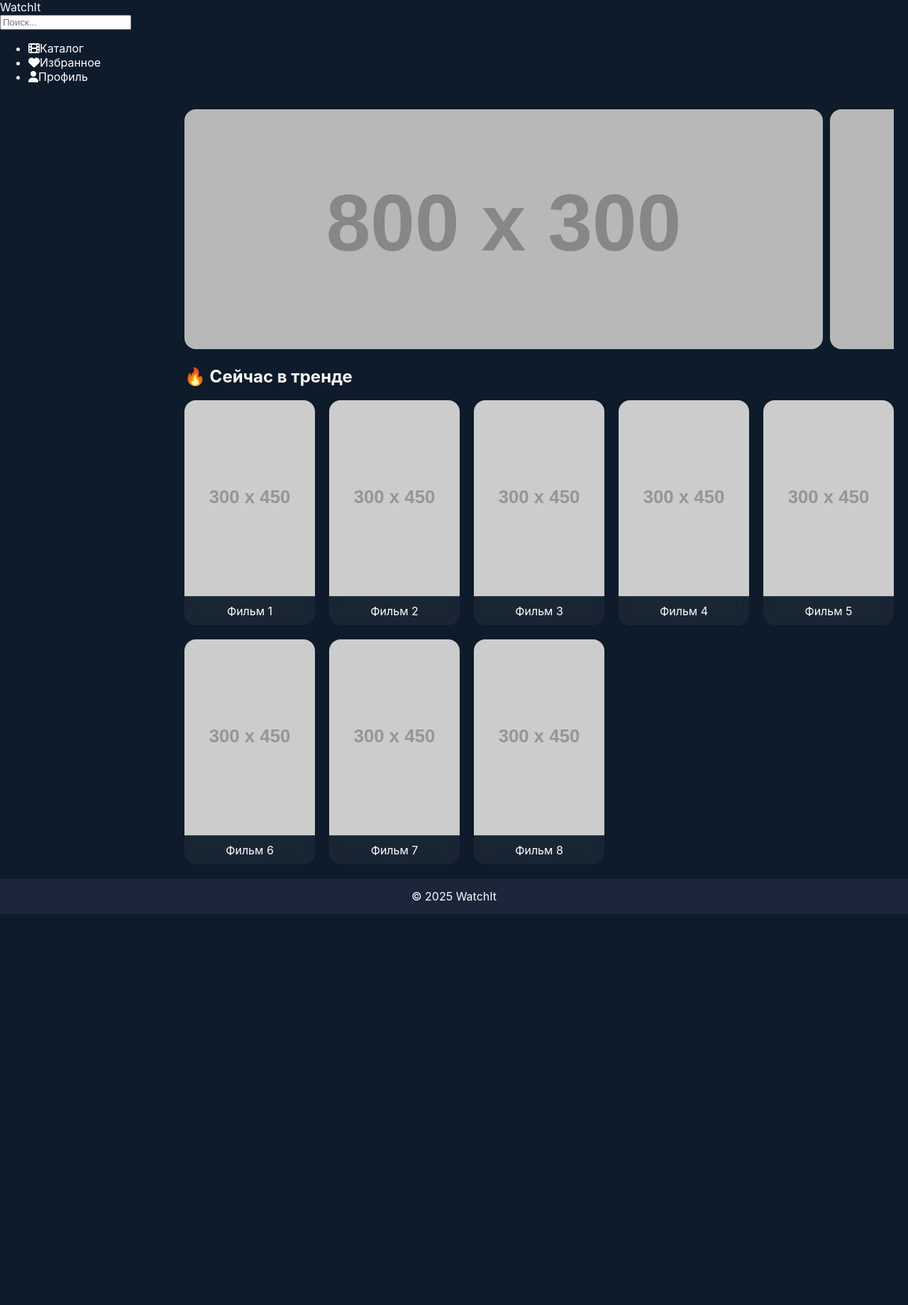
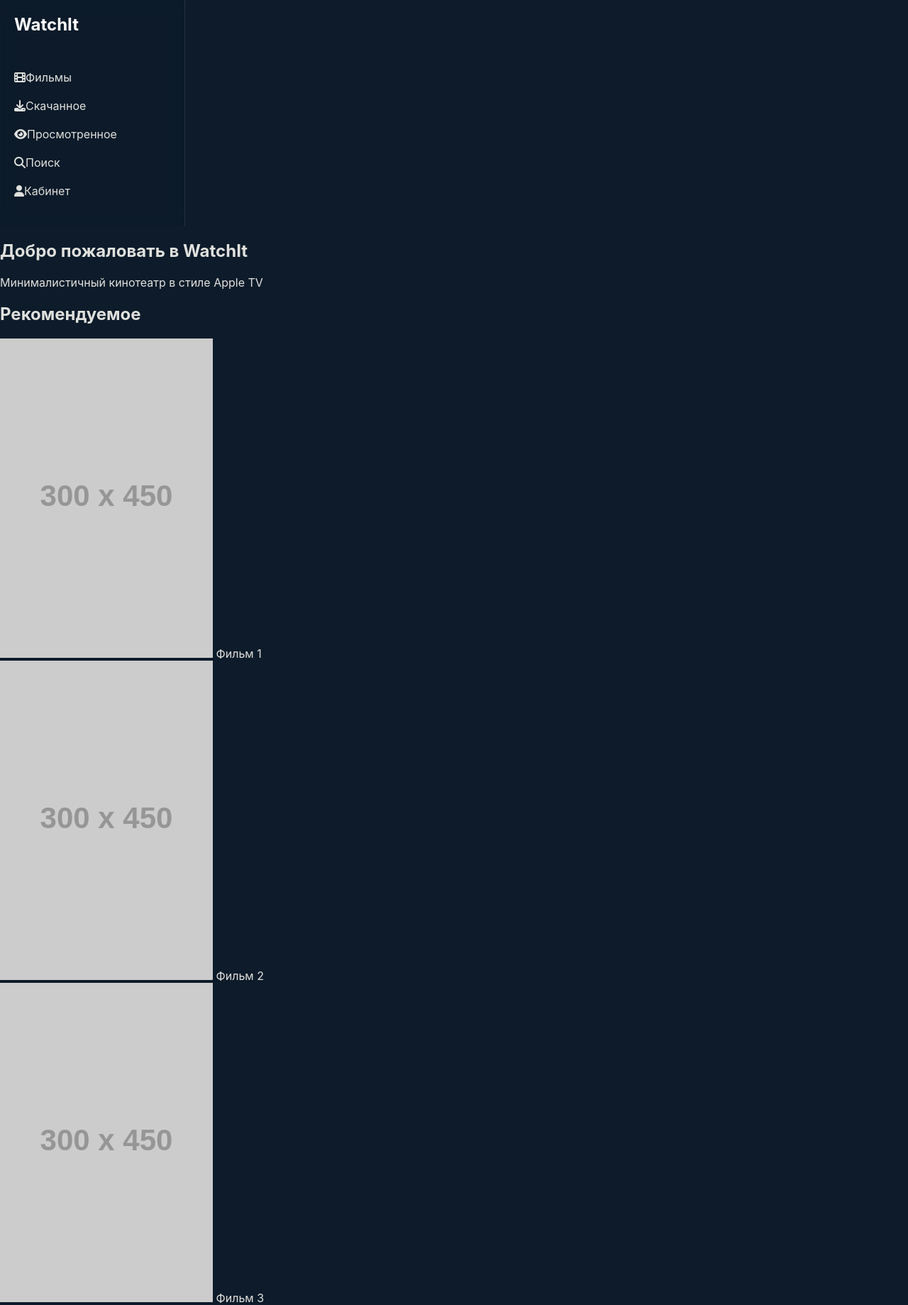
Before and after one commit to killapoper/watchit, a Flask app: page / in a window 1280 px wide. Shown: the whole page at 71% size. Before the commit the page ends 1288 px from the top, so only its background shows below. Run offline with Flask 3, Linux system fonts and the light colour scheme; grey boxes labelled with a size stand in for pictures from a placeholder-image service; parts of the project's set-up code (start-up, migrations or seed data) failed here and were passed over; some libraries are stand-ins or nearby versions.

Commit message:
Обновил сайт: новый дизайн, стили и скрипты

```diff
--- a/static/script.js
+++ b/static/script.js
@@ -1,12 +1,10 @@
-window.onload = () => {
-  // Анимация карточек
-  document.querySelectorAll('.card').forEach((c,i)=> {
-    setTimeout(()=> {
-      c.style.opacity=1; c.style.transform='translateY(0)';
-    }, 150*i);
+document.querySelectorAll('.card').forEach(card => {
+  card.addEventListener('click', () => {
+    const modal = document.querySelector('.modal');
+    modal.classList.add('active');
   });
-};
+});
 
-function openFilm(id) {
-  window.location = `/film/${id}`;
-}
+document.querySelector('.close-btn').addEventListener('click', () => {
+  document.querySelector('.modal').classList.remove('active');
+});
--- a/static/style.css
+++ b/static/style.css
@@ -1,17 +1,153 @@
-body, html { margin:0; padding:0; font-family: -apple-system, sans-serif; background: #0d1b2a; color: #fff; }
-.sidebar { /* как раньше */ }
-.content { padding:20px; margin-left:240px;}
-.slider { display:flex; overflow-x:auto; scroll-snap-type: x mandatory; gap:10px; margin-bottom:20px;}
-.slide { flex:0 0 auto; width:90%; scroll-snap-align:center; position:relative; }
-.slide img { width:100%; border-radius:16px; filter: brightness(0.9);}
-.film-grid { display:grid; grid-template-columns: repeat(auto-fit,minmax(160px,1fr)); gap:20px;}
-.card { background:rgba(255,255,255,0.05); border-radius:16px; backdrop-filter: blur(10px); transition:0.3s; cursor:pointer; overflow:hidden; opacity:0; transform:translateY(20px);}
-.card img{width:100%;display:block; border-bottom:1px solid rgba(255,255,255,0.1);}
-.card-info { padding:10px; text-align:center;}
-.card:hover { transform: scale(1.05); box-shadow:0 0 20px rgba(255,255,255,0.15);}
-.footer { text-align:center;padding:15px;background:#1b263b;}
-.film-page { padding:20px; max-width:800px; margin:20px auto;}
-.film-content { display:flex; gap:20px; }
-.film-content img { width:40%; border-radius:16px; }
-.back { margin-bottom:20px; }
-.watch-btn { padding:10px 20px;border:none;border-radius:10px;background:linear-gradient(45deg,#778da9,#415a77);cursor:pointer;}
+/* Общие стили */
+body {
+  margin: 0;
+  font-family: -apple-system, BlinkMacSystemFont, "Segoe UI", Roboto, "Helvetica Neue", sans-serif;
+  background-color: #0d1b2a;
+  color: #e0e1dd;
+  display: flex;
+  height: 100vh;
+  overflow: hidden;
+}
+
+.container {
+  display: flex;
+  width: 100%;
+}
+
+/* Боковое меню */
+.sidebar {
+  width: 220px;
+  background: rgba(13, 27, 42, 0.6);
+  backdrop-filter: blur(12px);
+  padding: 20px;
+  display: flex;
+  flex-direction: column;
+  justify-content: space-between;
+  border-right: 1px solid rgba(255, 255, 255, 0.1);
+}
+
+.logo {
+  font-size: 24px;
+  font-weight: bold;
+  margin-bottom: 30px;
+  color: #fff;
+}
+
+nav ul {
+  list-style: none;
+  padding: 0;
+  margin: 0;
+}
+
+nav ul li {
+  margin: 20px 0;
+  cursor: pointer;
+  transition: 0.2s ease;
+}
+
+nav ul li:hover {
+  color: #778da9;
+}
+
+/* Контент */
+.content {
+  flex: 1;
+  padding: 40px;
+  overflow-y: auto;
+}
+
+.film-grid {
+  display: grid;
+  grid-template-columns: repeat(auto-fit, minmax(160px, 1fr));
+  gap: 30px;
+}
+
+.card {
+  background: rgba(255, 255, 255, 0.05);
+  border-radius: 16px;
+  overflow: hidden;
+  backdrop-filter: blur(6px);
+  transition: transform 0.3s ease, box-shadow 0.3s ease;
+  cursor: pointer;
+  text-align: center;
+  position: relative;
+}
+
+.card:hover {
+  transform: scale(1.05);
+  box-shadow: 0 8px 24px rgba(255, 255, 255, 0.08);
+}
+
+.card img {
+  width: 100%;
+  height: auto;
+  display: block;
+}
+
+.card span {
+  padding: 12px;
+  display: block;
+  font-size: 16px;
+}
+
+/* Модальное окно */
+.modal {
+  position: fixed;
+  top: 0;
+  left: 0;
+  width: 100%;
+  height: 100%;
+  background: rgba(13, 27, 42, 0.85);
+  backdrop-filter: blur(12px);
+  display: none;
+  align-items: center;
+  justify-content: center;
+  z-index: 1000;
+}
+
+.modal.active {
+  display: flex;
+}
+
+.modal-content {
+  position: relative;
+  width: 90%;
+  max-width: 800px;
+  background: #1b263b;
+  border-radius: 16px;
+  overflow: hidden;
+  box-shadow: 0 12px 30px rgba(0, 0, 0, 0.6);
+}
+
+.modal-content video {
+  width: 100%;
+  height: auto;
+  display: block;
+}
+
+.close-btn {
+  position: absolute;
+  top: 12px;
+  right: 16px;
+  background: none;
+  color: white;
+  font-size: 24px;
+  border: none;
+  cursor: pointer;
+}
+
+@media (max-width: 768px) {
+  .sidebar {
+    display: none;
+  }
+
+  .film-grid {
+    grid-template-columns: repeat(2, 1fr);
+  }
+}
+
+@media (max-width: 480px) {
+  .film-grid {
+    grid-template-columns: repeat(1, 1fr);
+  }
+}
--- a/templates/index.html
+++ b/templates/index.html
@@ -1,46 +1,65 @@
 <!DOCTYPE html>
 <html lang="ru">
 <head>
-  <meta charset="UTF-8">
+  <meta charset="UTF-8" />
+  <meta name="viewport" content="width=device-width, initial-scale=1.0" />
   <title>WatchIt</title>
-  <meta name="viewport" content="width=device-width, initial-scale=1.0">
-  <link rel="stylesheet" href="{{ url_for('static', filename='style.css') }}">
+  <link rel="stylesheet" href="style.css" />
   <script src="https://kit.fontawesome.com/a076d05399.js" crossorigin="anonymous"></script>
 </head>
 <body>
+  <div class="app-container">
+    <aside class="sidebar glass">
+      <div class="logo">WatchIt</div>
+      <nav class="menu">
+        <ul>
+          <li><i class="fas fa-film"></i><span>Фильмы</span></li>
+          <li><i class="fas fa-download"></i><span>Скачанное</span></li>
+          <li><i class="fas fa-eye"></i><span>Просмотренное</span></li>
+          <li><i class="fas fa-search"></i><span>Поиск</span></li>
+          <li><i class="fas fa-user"></i><span>Кабинет</span></li>
+        </ul>
+      </nav>
+    </aside>
 
-<aside class="sidebar glass">
-  <div class="logo">WatchIt</div>
-  <input class="search" type="text" placeholder="Поиск...">
-  <nav>
-    <ul>
-      <li><i class="fas fa-film"></i>Каталог</li>
-      <li><i class="fas fa-heart"></i>Избранное</li>
-      <li><i class="fas fa-user"></i>Профиль</li>
-    </ul>
-  </nav>
-</aside>
+    <main class="main-content">
+      <section class="hero">
+        <h1>Добро пожаловать в WatchIt</h1>
+        <p>Минималистичный кинотеатр в стиле Apple TV</p>
+      </section>
 
-<main class="content">
-  <div class="slider">
-    {% for i in range(1, 5) %}
-    <div class="slide"><img src="https://placehold.co/800x300?text=Слайд+{{i}}" alt=""></div>
-    {% endfor %}
+      <section class="carousel">
+        <h2>Рекомендуемое</h2>
+        <div class="film-slider">
+          <div class="film-card" onclick="openMovie()">
+            <img src="https://placehold.co/300x450" alt="" />
+            <span>Фильм 1</span>
+          </div>
+          <div class="film-card" onclick="openMovie()">
+            <img src="https://placehold.co/300x450" alt="" />
+            <span>Фильм 2</span>
+          </div>
+          <div class="film-card" onclick="openMovie()">
+            <img src="https://placehold.co/300x450" alt="" />
+            <span>Фильм 3</span>
+          </div>
+          <!-- добавим больше фильмов позже -->
+        </div>
+      </section>
+    </main>
   </div>
 
-  <h2>🔥 Сейчас в тренде</h2>
-  <section class="film-grid">
-    {% for i in range(1, 9) %}
-    <div class="card" onclick="openFilm({{ i }})">
-      <img src="https://placehold.co/300x450?text=Фильм+{{i}}" alt="">
-      <div class="card-info"><span>Фильм {{i}}</span></div>
+  <!-- Модальное окно фильма -->
+  <div class="modal" id="filmModal">
+    <div class="modal-content">
+      <span class="close-button" onclick="closeMovie()">&times;</span>
+      <video controls autoplay>
+        <source src="https://www.w3schools.com/html/mov_bbb.mp4" type="video/mp4">
+        Ваш браузер не поддерживает видео.
+      </video>
     </div>
-    {% endfor %}
-  </section>
-</main>
+  </div>
 
-<footer class="footer">&copy; 2025 WatchIt</footer>
-
-<script src="{{ url_for('static', filename='script.js') }}"></script>
+  <script src="script.js"></script>
 </body>
 </html>
```
